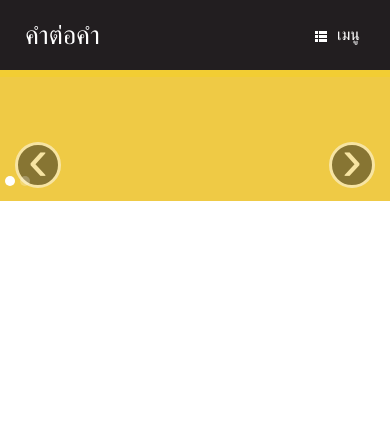
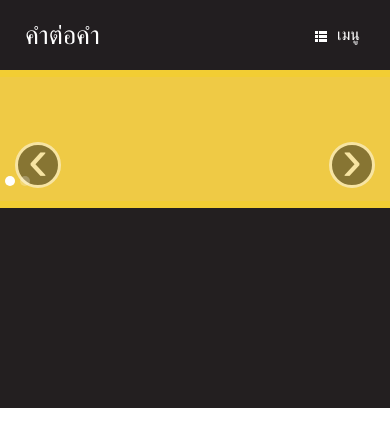
Before and after one commit to wfwb/web, a CodeIgniter app: page / in a window 390 px wide. Shown: the top 447 px of the page. Run offline with CodeIgniter, Linux system fonts and the light colour scheme.

Commit message:
Fix footer :3

```diff
--- a/application/controllers/home.php
+++ b/application/controllers/home.php
@@ -21,6 +21,7 @@ class Home extends CI_Controller {
 	{
 		$this->load->view('templates/header');
 		$this->load->view('home');
+		$this->load->view('templates/footer');
 	}
 }
 
--- a/application/views/home.php
+++ b/application/views/home.php
@@ -1,8 +1,9 @@
-	<div id="wfwb-carousel" class="carousel slide">
+	<div id="wfwb-carousel" class="carousel slide visible-desktop">
 		<ol id="indicators-middle" class="carousel-indicators">
 			<li data-target="#wfwb-carousel" data-slide-to="0" class="active"></li>
 			<li data-target="#wfwb-carousel" data-slide-to="1"></li>
 		</ol>
+
 		<div class="carousel-inner">
 			<div class="active item">
 				<img src="<?php echo base_url()?>assets/img/ex-carousel-1.jpg">
@@ -16,4 +17,23 @@
 		<a class="carousel-control right" href="#wfwb-carousel" data-slide="next" style="margin-top: 15px;">&rsaquo;</a>
 	</div>
 
+	<div id="wfwb-carousel-responsive" class="carousel slide hidden-desktop">
+		<ol id="indicators-middle" class="carousel-indicators">
+			<li data-target="#wfwb-carousel-responsive" data-slide-to="0" class="active"></li>
+			<li data-target="#wfwb-carousel-responsive" data-slide-to="1"></li>
+		</ol>
+
+		<div class="carousel-inner hidden-desktop">
+			<div class="active item">
+				<img src="<?php echo base_url()?>assets/img/ex-carousel-1.jpg" style="height: 100%;">
+			</div>
+			<div class="item">
+				<img src="<?php echo base_url()?>assets/img/ex-carousel-2.jpg" style="height: 100%">
+			</div>
+		</div>
+
+		<a class="carousel-control left" href="#wfwb-carousel-responsive" data-slide="prev" style="margin-top: 15px;">&lsaquo;</a>
+		<a class="carousel-control right" href="#wfwb-carousel-responsive" data-slide="next" style="margin-top: 15px;">&rsaquo;</a>
+	</div>
+
 </div> <!-- div page -->
--- a/application/views/templates/footer.php
+++ b/application/views/templates/footer.php
@@ -0,0 +1,3 @@
+<div id="wfwb-footer">
+
+</div>
--- a/assets/css/wfwb-responsive.css
+++ b/assets/css/wfwb-responsive.css
@@ -2,6 +2,10 @@
 @media (max-width: 1149px) {
 
 	#page {
+		width: 96%;
+	}
+
+	#wfwb-footer {
 		width: 96%;
 	}
 
@@ -11,7 +15,7 @@
 
 	#page {
 		margin-top: 100px;
-		margin-bottom: 100px;
+		/*margin-bottom: 100px;*/
 	}
 
 	.carousel-inner img {
@@ -33,8 +37,14 @@
 		margin-top: 10px;
 	}
 
-	#wfwb-carousel {
+	#wfwb-carousel-responsive {
 		margin-top: 0px;
+	}
+
+	#wfwb-footer {
+		width: 100%;
+		margin-top: -20px;
+		border-radius: 0px;
 	}
 
 	.carousel-inner img {
--- a/assets/css/wfwb.css
+++ b/assets/css/wfwb.css
@@ -8,7 +8,7 @@
 		margin-top: 130px;
 		margin-left: auto;
 		margin-right: auto;
-		margin-bottom: 130px;
+		/*margin-bottom: 130px;*/
 	}
 
 	#head {
@@ -35,6 +35,10 @@
 		margin-top: 35px;
 	}
 
+	#wfwb-carousel-responsive {
+		margin-top: 35px;
+	}
+
 	#indicators-middle {
 		position: absolute;
 		float: none;
@@ -42,6 +46,17 @@
 		top: auto;
 		bottom: 15px;
 		text-align: center;
+	}
+
+	#wfwb-footer {
+		width: 1100px;
+		margin-top: -5px;
+		height: 200px;
+		margin-left: auto;
+		margin-right: auto;
+		background-color: #231F20;
+		border-radius: 10px;
+		border-top: solid 7px #F2CD33;
 	}
 
 	.carousel-inner img {
```
